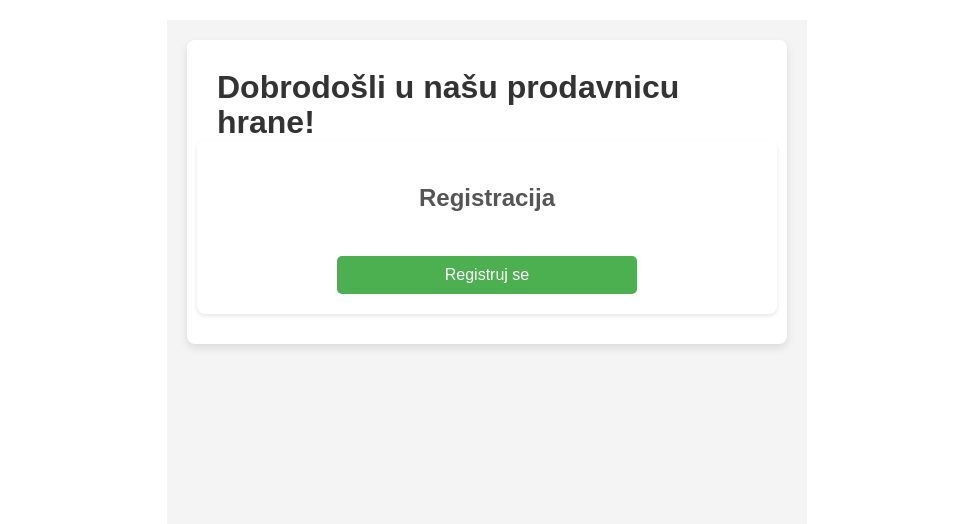
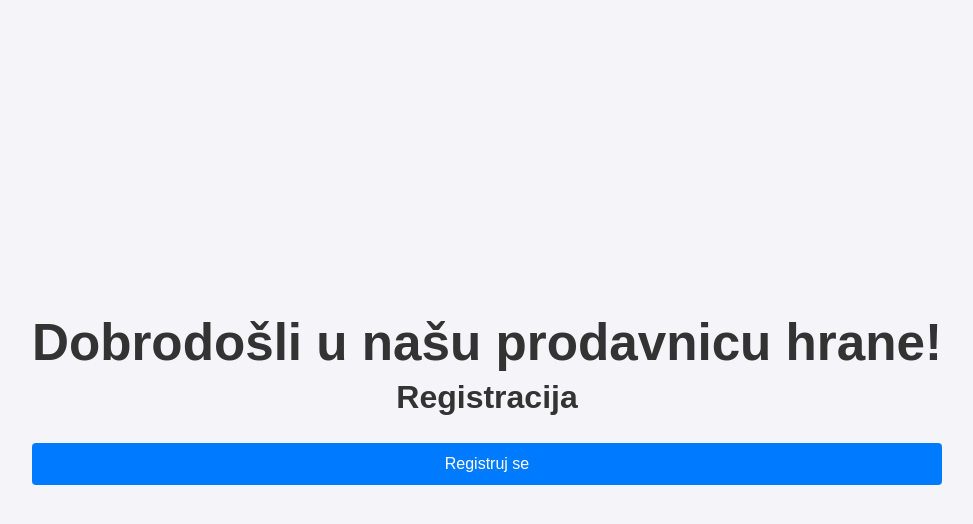
Before and after one commit to Mlackofaca/it354-pz-mladen, a React (Vite) app: page / in a window 1280 px wide. Shown: the top 524 px of the page, without its empty margins (153-1126 px from the left). Built offline with nearby package versions, Linux system fonts and the light colour scheme.

Commit message:
sredjivanje stilizacije

```diff
--- a/src/App.css
+++ b/src/App.css
@@ -1,86 +1,101 @@
-html, body {
-  height: 100%;
+/* Globalni stilovi za resetovanje osnovnih stilova */
+* {
   margin: 0;
-  font-family: Arial, sans-serif;
-  background-color: #f4f4f4;
-  display: flex;
-  justify-content: center;
-  align-items: flex-start;
-  padding: 20px;
-}
-
-.pocetna-container {
-  display: flex;
-  flex-direction: column;
-  align-items: center;
-  justify-content: flex-start;
-  width: 100%;
-  max-width: 600px;
-  background-color: #fff;
-  border-radius: 8px;
-  box-shadow: 0 4px 8px rgba(0, 0, 0, 0.1);
-  padding: 30px;
+  padding: 0;
   box-sizing: border-box;
 }
 
-.naslov-box {
-  background-color: #ddd;
-  padding: 20px;
-  width: 100%;
-  text-align: center;
-  border-radius: 8px;
-  margin-bottom: 30px;
+body {
+  font-family: Arial, sans-serif;
+  background-color: #f4f4f9;
+  color: #333;
+  line-height: 1.6;
+  display: flex;
+  justify-content: center;
+  align-items: center;
+  min-height: 100vh;
 }
 
-.naslov {
-  font-size: 2rem;
-  font-weight: bold;
-  color: #333;
-  margin: 0;
+.container {
+  display: flex;
+  justify-content: center;
+  align-items: center;
+  flex-direction: column;
+  gap: 20px;
+  width: 100%;
+  max-width: 400px;
+  margin: 0 auto;
 }
 
-.registracija-forma {
-  background-color: white;
+/* Stilizacija za formu */
+.form-container {
+  background-color: #fff;
   padding: 20px;
+  border-radius: 8px;
+  box-shadow: 0 4px 8px rgba(0, 0, 0, 0.1);
   width: 100%;
-  border-radius: 8px;
-  box-shadow: 0px 2px 4px rgba(0, 0, 0, 0.1);
+  display: flex;
+  flex-direction: column;
+  gap: 15px;
+}
+
+/* Stil za labelu */
+label {
+  font-size: 1rem;
+  font-weight: bold;
+  margin-bottom: 5px;
+  color: #333;
+}
+
+/* Stil za inpute i selekt boxove */
+input, select {
+  padding: 10px;
+  font-size: 1rem;
+  border: 1px solid #ccc;
+  border-radius: 4px;
+  margin-bottom: 15px;
+  width: 100%;
+}
+
+input:focus,
+select:focus {
+  border-color: #007bff;
+  outline: none;
+}
+
+/* Stilizacija za dugme */
+button {
+  padding: 12px;
+  background-color: #007bff;
+  color: white;
+  border: none;
+  border-radius: 4px;
+  font-size: 1rem;
+  cursor: pointer;
+  transition: background-color 0.3s ease;
+  width: 100%;
+}
+
+button:hover {
+  background-color: #0056b3;
+}
+
+/* Stil za poruke greške */
+.error {
+  color: #e74c3c;
+  font-size: 0.9rem;
+  margin-top: 10px;
+}
+
+/* Stilizacija za naslove */
+h2 {
+  font-size: 2rem;
+  margin-bottom: 20px;
   text-align: center;
 }
 
-.registracija-forma h2 {
-  margin-bottom: 20px;
-  font-size: 1.5rem;
+/* Stil za generalni tekst */
+p {
+  font-size: 1rem;
   color: #555;
 }
-
-button {
-  padding: 10px 20px;
-  border: none;
-  background-color: #4CAF50;
-  color: white;
-  font-size: 16px;
-  border-radius: 5px;
-  cursor: pointer;
-  transition: background-color 0.3s ease; /* efekat kada predjem misem */
-  width: 100%;
-  max-width: 300px;
-  margin-top: 20px;
-}
-
-button:hover {
-  background-color: #45a049;
-}
-@media (max-width: 600px) {
-  .pocetna-container {
-    padding: 15px;
-  }
-
-  .naslov {
-    font-size: 1.5rem;
-  }
-
-  .registracija-forma {
-    padding: 15px;
-  }
-}
--- a/src/components/Registracija.jsx
+++ b/src/components/Registracija.jsx
@@ -23,7 +23,7 @@ const Registracija = () => {
   };
 
   // Funkcija za slanje forme
-  const handleSubmit = (e) => {
+  const handleSubmit = async (e) => {
     e.preventDefault();
 
     // Proveravamo da li su sva polja popunjena
@@ -33,14 +33,33 @@ const Registracija = () => {
       return;
     }
 
-    // Simuliramo slanje podataka na backend
-    console.log('Podaci za registraciju:', formData);
+    // Slanje zahteva ka json-serveru kako bismo proverili da li korisnik postoji u bazi
+    try {
+      const response = await fetch('http://localhost:3000/korisnici');
+      const korisnici = await response.json();
 
-    // Proveravamo da li je korisnik ili administrator i preusmeravamo
-    if (role === 'administrator') {
-      navigate('/admin-meni'); // Stranica za administratore
-    } else {
-      navigate('/korisnik-meni'); // Stranica za korisnike
+      // Proveravamo da li korisnik sa unetim emailom već postoji
+      const korisnik = korisnici.find((k) => k.email === email);
+
+      if (korisnik) {
+        // Ako korisnik već postoji, proveravamo da li je uloga ispravna
+        if (korisnik.role === role) {
+          console.log('Korisnik uspešno registrovan:', formData);
+          // Preusmeravamo korisnika u zavisnosti od njegove uloge
+          if (role === 'administrator') {
+            navigate('/admin-meni');
+          } else {
+            navigate('/korisnik-meni');
+          }
+        } else {
+          setError('Uloga se ne poklapa sa podacima u bazi.');
+        }
+      } else {
+        setError('Korisnik sa tim email-om ne postoji.');
+      }
+    } catch (err) {
+      console.error('Greška pri povezivanju sa serverom:', err);
+      setError('Došlo je do greške pri povezivanju sa serverom.');
     }
   };
 
```
